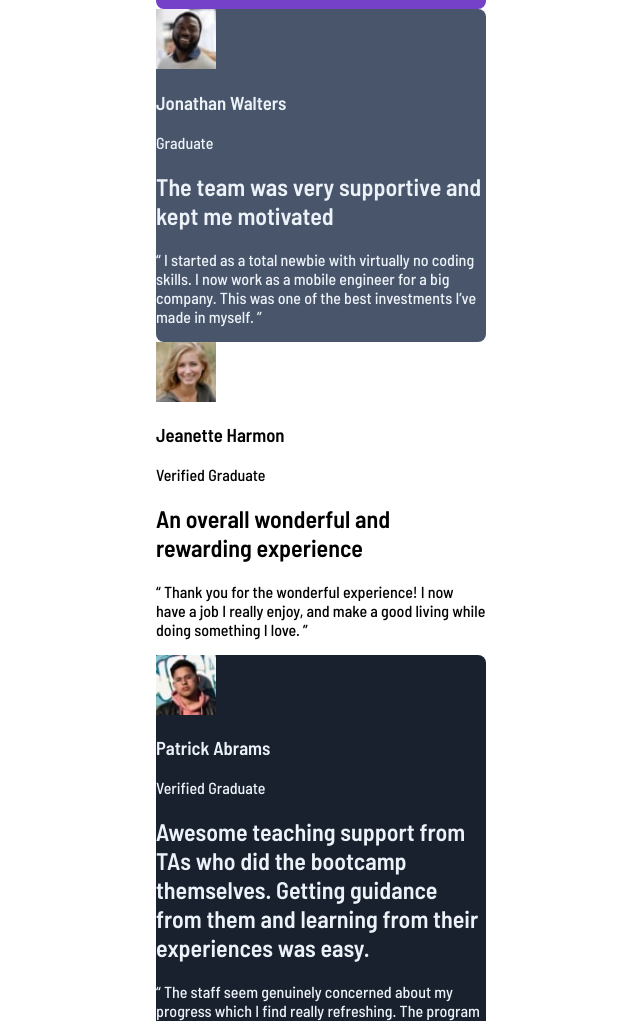
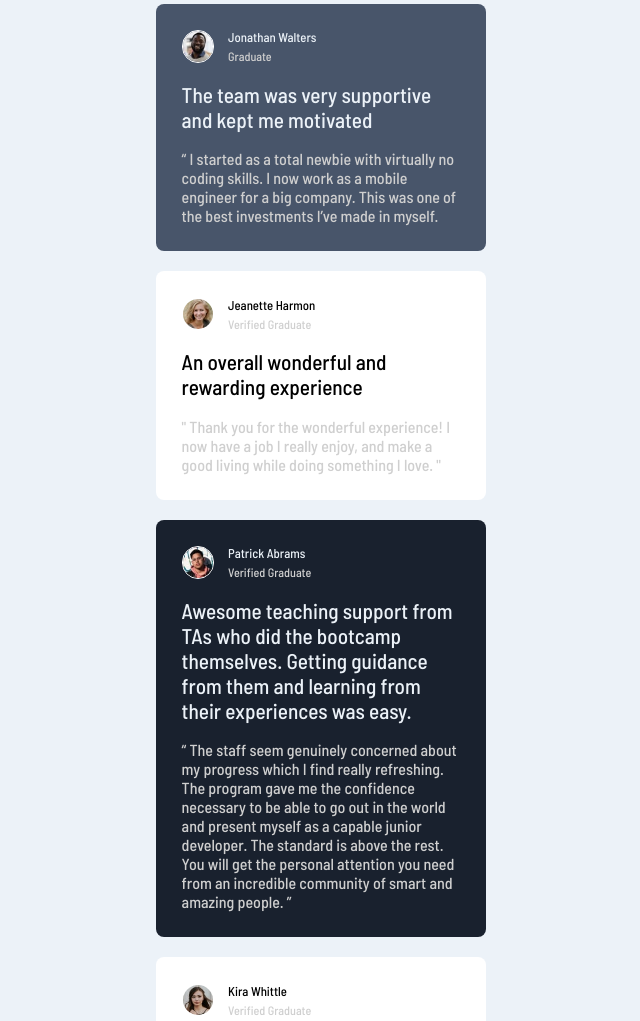
Before and after one commit to WesleyMR77/section-grid, a plain HTML site: page index.html in a window 1280 px wide. Shown: the part 532-1553 px from the top of the page, without its empty margins (319-959 px from the left). Drawn offline with Linux system fonts and the light colour scheme.

Commit message:
style: css para celular quase pronto

```diff
--- a/index.html
+++ b/index.html
@@ -23,75 +23,82 @@
       <div class="grid-middle-container">
         <div class="grid grid1">
 
+          <div class="space-div">
             <div class="div-img-h3">
               <img src="images/image-daniel.jpg" alt="Imagem do Daniel">
-            <div>
+              <div class="h3-span">
                 <h3>Daniel Clifford</h3>
                 <span> Verified Graduate </span>
               </div>
             </div>
-
             <h2>I received a job offer mid-course, and the subjects I learned were current, if not more so,
               in the company I joined. I honestly feel I got every penny’s worth.</h2>
-
             <p> “ I was an EMT for many years before I joined the bootcamp. I’ve been looking to make a
               transition and have heard some people who had an amazing experience here. I signed up
               for the free intro course and found it incredibly fun! I enrolled shortly thereafter.
               The next 12 weeks was the best - and most grueling - time of my life. Since completing
               the course, I’ve successfully switched careers, working as a Software Engineer at a VR startup. ”</p>
           </div>
+        </div>
 
         <div class="grid grid2">
-          <div>
+          <div class="space-div">
+            <div class="div-img-h3">
               <img src="images/image-jonathan.jpg" alt="Imagem do Jonathan Walters">
-          </div>
+              <div class="h3-span">
                 <h3>Jonathan Walters</h3>
                 <span> Graduate </span>
-
+              </div>
+            </div>
             <h2>The team was very supportive and kept me motivated</h2>
-
             <p>“ I started as a total newbie with virtually no coding skills. I now work as a mobile engineer
-            for a big company. This was one of the best investments I’ve made in myself. ”</p>
+              for a big company. This was one of the best investments I’ve made in myself. </p>
+          </div>
         </div>
 
         <div class="grid grid3">
-          <div>
+          <div class="space-div">
+            <div class="div-img-h3">
               <img src="images/image-jeanette.jpg" alt="Imagem da Jeanette Harmon">
+              <div class="h3-span">
                 <h3>Jeanette Harmon</h3>
+                <span> Verified Graduate </span>
               </div>
-          <span> Verified Graduate </span>
-
+            </div>
             <h2>An overall wonderful and rewarding experience</h2>
-
-          <p> “ Thank you for the wonderful experience! I now have a job I really enjoy, and make a good living
-            while doing something I love. ” </p>
+            <p> " Thank you for the wonderful experience! I now have a job I really enjoy, and make a good living while doing something I love. " </p>
+          </div>
         </div>
 
         <div class="grid grid4">
-          <div>
+          <div class="space-div">
+            <div class="div-img-h3">
               <img src="images/image-patrick.jpg" alt="Imagem do Patrick Abrams">
+              <div class="h3-span">
                 <h3>Patrick Abrams</h3>
+                <span>Verified Graduate</span>
               </div>
-          <span>Verified Graduate</span>
-
+            </div>
             <h2>Awesome teaching support from TAs who did the bootcamp themselves. Getting guidance from them and
               learning from their experiences was easy.</h2>
-
             <p>“ The staff seem genuinely concerned about my progress which I find really refreshing. The program
               gave me the confidence necessary to be able to go out in the world and present myself as a capable
               junior developer. The standard is above the rest. You will get the personal attention you need from
               an incredible community of smart and amazing people. ” </p>
           </div>
         </div>
+      </div>
+
       <div class="grid grid5">
-        <div>
+        <div class="space-div">
+          <div class="div-img-h3">
             <img src="images/image-kira.jpg" alt="Kira Whittle">
+            <div class="h3-span">
               <h3>Kira Whittle</h3>
+              <span> Verified Graduate </span>
             </div>
-        <span> Verified Graduate </span>
-
+          </div>
           <h2>Such a life-changing experience. Highly recommended!</h2>
-
           <p> “ Before joining the bootcamp, I’ve never written a line of code. I needed some structure from
             professionals who can help me learn programming step by step. I was encouraged to enroll by a former
             student of theirs who can only say wonderful things about the program. The entire curriculum and staff
--- a/style.css
+++ b/style.css
@@ -3,6 +3,8 @@
 
 body{
 	font-family: 'Barlow Semi Condensed', sans-serif;
+	background-color: hsl(210, 46%, 95%)
+
 }
 
 .grid-container {
@@ -18,15 +20,14 @@ body{
 }
 
 .grid {
-	width: 330px;
+	width: 20.625rem;
 	border-radius: 8px;
+	margin-bottom: 20px;
 }
 
 .grid1 {
 	background-color: hsl(263, 55%, 52%);
 	color: hsl(0, 0%, 100%);
-
-
 }
 
 .grid2 {
@@ -47,12 +48,45 @@ body{
 }
 
 img{
-	width: 60px;
-	height: 60px;
+	width: 1.9rem;
+	height: 1.9rem;
+	border: 0.1rem solid White;
 }
 
 .div-img-h3{
-	display: flex;
-	margin-left:30px;
-	margin-top:30px;
+	display: grid;
+	grid-template-columns: 1fr 5fr;
+	align-items: center;
 }
+
+.h3-span h3{
+	margin: 0;
+	padding: 0;
+	font-size: 0.8rem;
+	hsl(210, 46%, 95%);
+	font-weight: 400;
+}
+.h3-span span{
+	margin-top: 0.2rem;
+	font-size: 0.76rem;
+	color: hsl(0, 0%, 81%);
+}
+
+img{
+	border-radius: 2rem;
+}
+
+h2{
+	font-size: 1.33rem;
+	hsl(210, 46%, 95%);
+	font-weight: 500;
+}
+
+.space-div{
+	margin: 1.6rem;
+}
+
+p{
+	font-size: 1rem;
+	color: hsl(0, 0%, 81%);
+}
```
Lines whose indentation alone changed are shown as unchanged.
